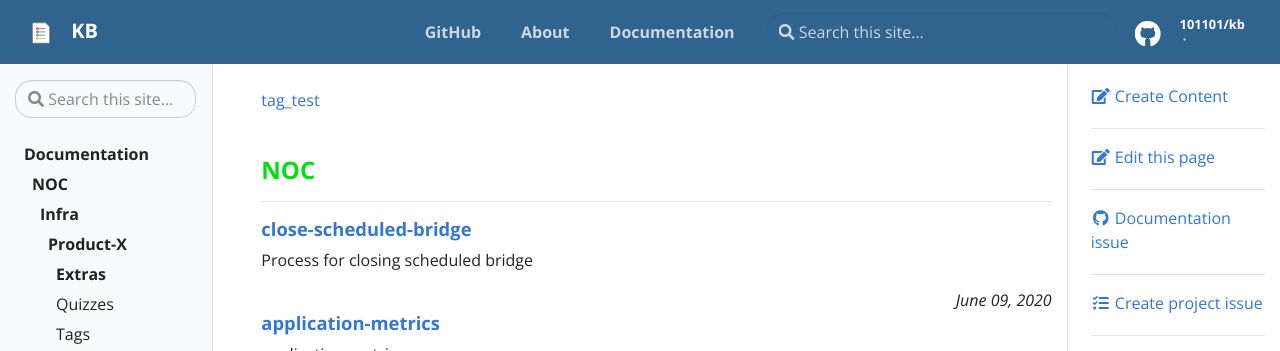
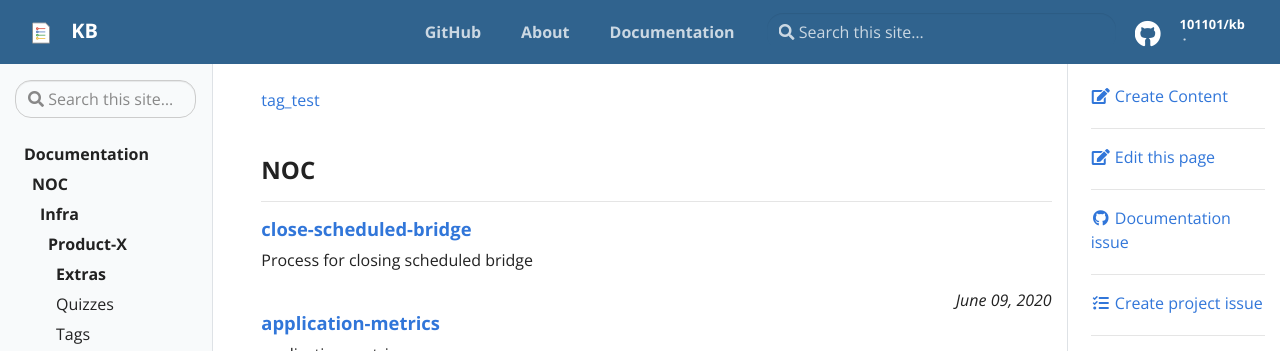
Before and after one commit to 101101/kb, a Jekyll site: the page built from pages/tag_test.html, in a window 1280 px wide. Shown: the top 351 px of the page. Built offline with Jekyll 4.4.1, drawn with Linux system fonts in a browser that asks for light colours.

Commit message:
Update tag_test.html

```diff
--- a/pages/tag_test.html
+++ b/pages/tag_test.html
@@ -24,7 +24,7 @@ permalink: /tag_test/
 
 {% for tag in tags_list %}
   {% if tag contains "noc" %}
-    <h3 id="{{ tag | replace: '/', '-' }}" class="linked-section"><font color="highligher-rouge"><b>{{ tag | upcase }}</b></font></h3>
+    <h3 id="{{ tag | replace: '/', '-' }}" class="linked-section"><font class="highligher-rouge"><b>{{ tag | upcase }}</b></font></h3>
     <hr>
     <div class="post-list" style="margin-bottom:40px">
     {% for doc in site.docs %}
```
